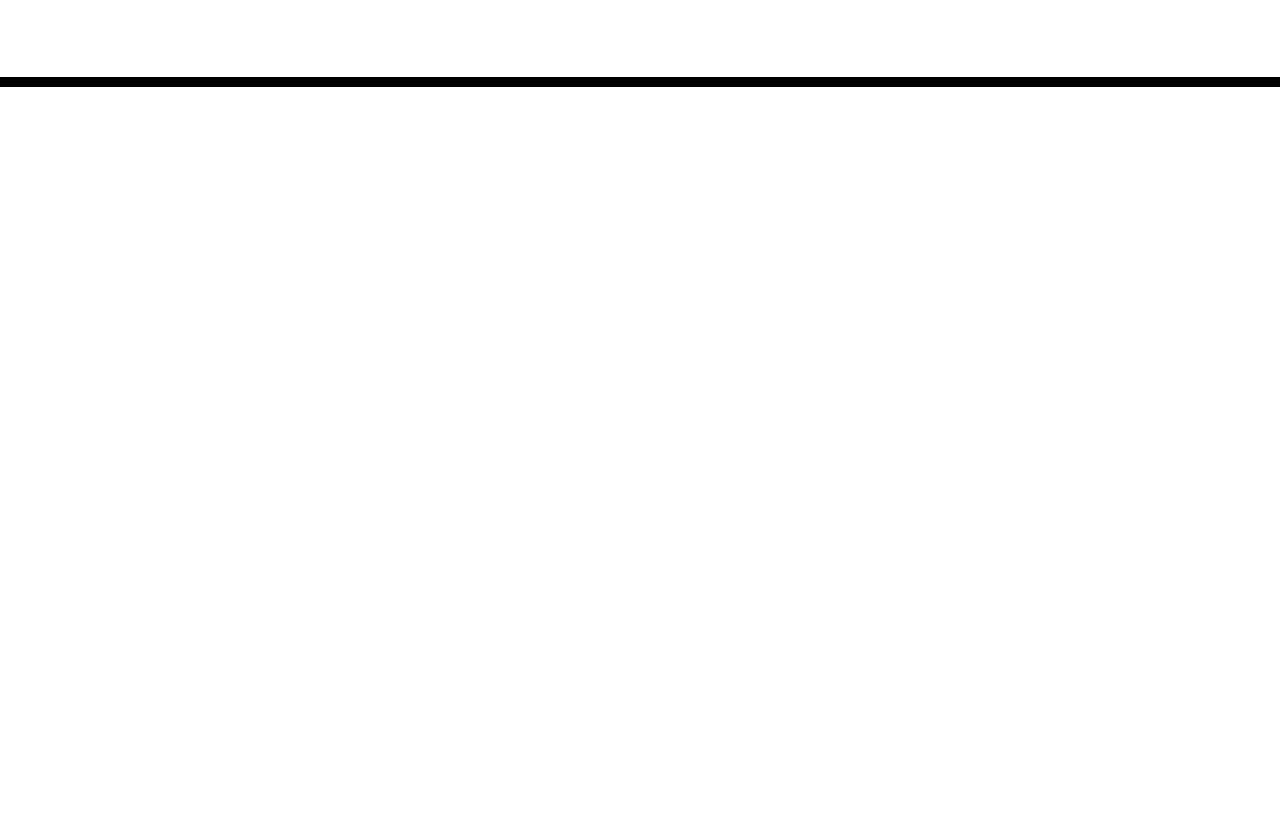
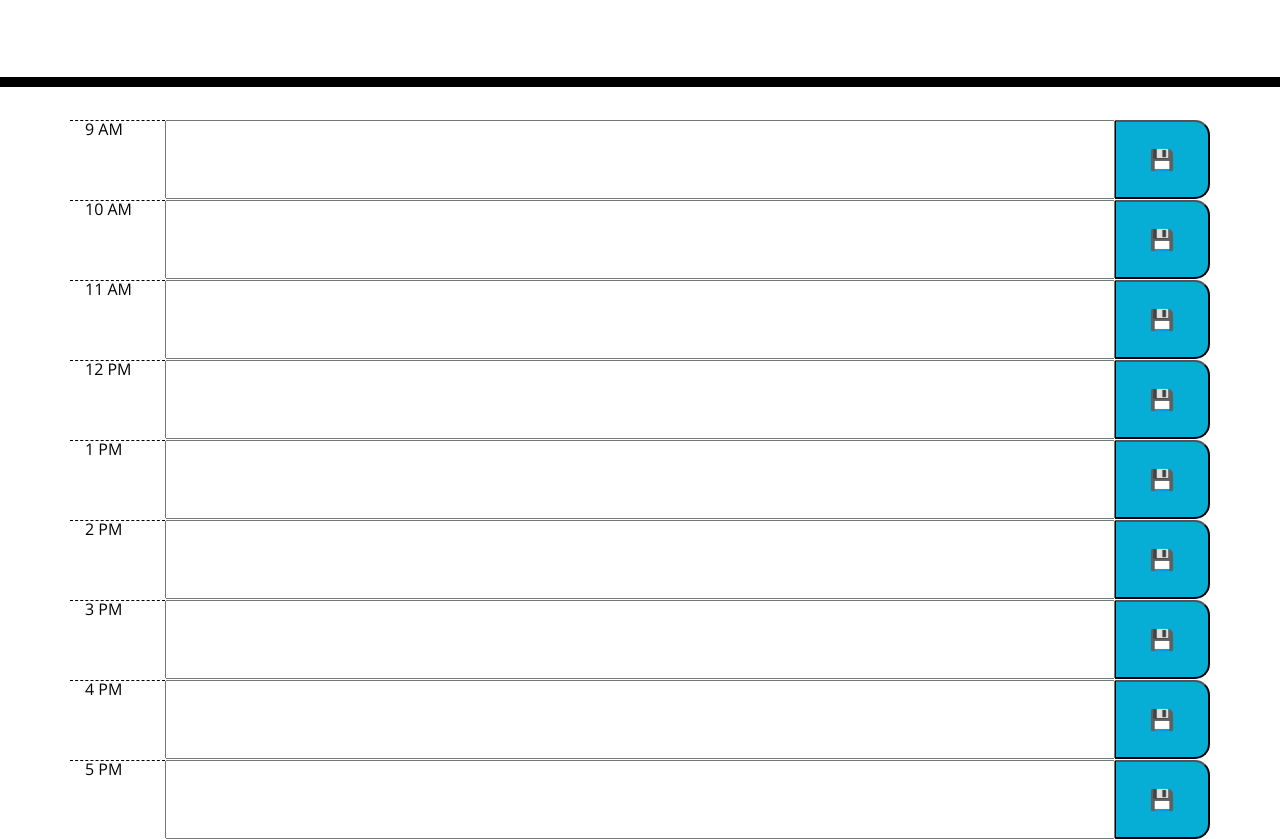
Before and after one commit to JustinSnyder611/Cool-Work-Day-Scheduler, a plain HTML site: page index.html in a window 1280 px wide. Shown: the part 181-1020 px from the top of the page. Before the commit the page ends 800 px from the top, so only its background shows below. Drawn offline with nearby package versions, Linux system fonts and the light colour scheme.

Commit message:
Added all of the rows and added a Save icon.

```diff
--- a/assets/css/style.css
+++ b/assets/css/style.css
@@ -63,9 +63,11 @@ textarea {
   border-bottom-right-radius: 15px;
   background-color: #06aed5;
   color: white;
-}
-
-.saveBtn i:hover {
   font-size: 20px;
   transition: all 0.3s ease-in-out;
 }
+
+.saveBtn:hover {
+  font-size: 50px;
+  transition: all 0.3s ease-in-out;
+}
--- a/index.html
+++ b/index.html
@@ -30,9 +30,63 @@
     </header>
     <div class="container">
       <!-- Timeblocks go here -->
+      <div class="row">
+        <p class="col-1 hour">9 AM</p>
+        <input class="col">
+        <button class="saveBtn col-1">💾</button>
+      </div>
+      <div class="row">
+        <p class="col-1 hour">10 AM</p>
+        <input class="col">
+        <button class="saveBtn col-1">💾</button>
+      </div>
+      <div class="row">
+        <p class="col-1 hour">11 AM</p>
+        <input class="col">
+        <button class="saveBtn col-1">💾</button>
+      </div>
+      <div class="row">
+        <p class="col-1 hour">12 PM</p>
+        <input class="col">
+        <button class="saveBtn col-1">💾</button>
+      </div>
+      <div class="row">
+        <p class="col-1 hour">1 PM</p>
+        <input class="col">
+        <button class="saveBtn col-1">💾</button>
+      </div>
+      <div class="row">
+        <p class="col-1 hour">2 PM</p>
+        <input class="col">
+        <button class="saveBtn col-1">💾</button>
+      </div>
+      <div class="row">
+        <p class="col-1 hour">3 PM</p>
+        <input class="col">
+        <button class="saveBtn col-1">💾</button>
+      </div>
+      <div class="row">
+        <p class="col-1 hour">4 PM</p>
+        <input class="col">
+        <button class="saveBtn col-1">💾</button>
+      </div>
+      <div class="row">
+        <p class="col-1 hour">5 PM</p>
+        <input class="col">
+        <button class="saveBtn col-1">💾</button>
+      </div>
+
+
+
+
+
+
+
+
     </div>
 
     <script src="https://cdnjs.cloudflare.com/ajax/libs/jquery/3.2.1/jquery.min.js"></script>
-    <script src="https://cdnjs.cloudflare.com/ajax/libs/moment.js/2.24.0/moment.min.js"></script>
+    <script src="https://cdn.jsdelivr.net/npm/dayjs@1/dayjs.min.js"></script>
+    <script src="./assets/javascript/script.js"></script>
   </body>
 </html>
```
Also changed, not shown: 1 other file.
